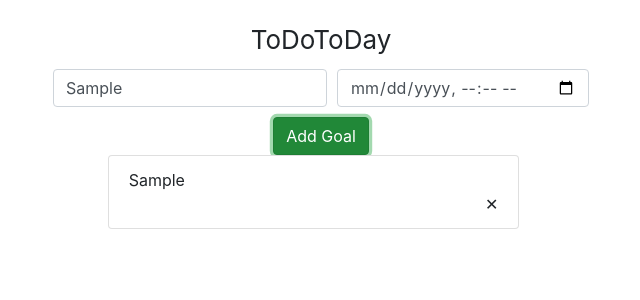
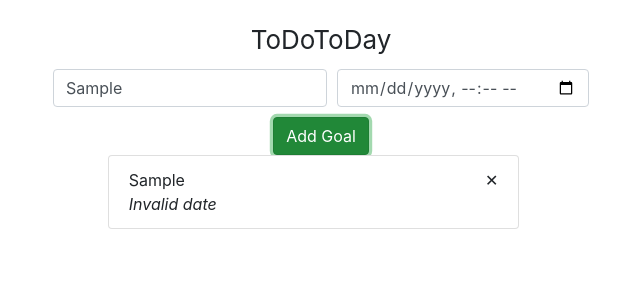
Before and after one commit to Basruhe/todotoday, a React (Create React App) app: page / in a window 1280 px wide. Both pictures are taken after typing "Sample" into the empty fields and a click on the button "Add Goal". Shown: the top 300 px of the page, without its empty margins (319-959 px from the left). Built offline with nearby package versions, Linux system fonts and the light colour scheme.

Commit message:
added moment

```diff
--- a/package.json
+++ b/package.json
@@ -6,6 +6,7 @@
     "@testing-library/jest-dom": "^4.2.4",
     "@testing-library/react": "^9.5.0",
     "@testing-library/user-event": "^7.2.1",
+    "moment": "^2.27.0",
     "react": "^16.13.1",
     "react-dom": "^16.13.1",
     "react-scripts": "3.4.1"
--- a/src/components/App.jsx
+++ b/src/components/App.jsx
@@ -3,6 +3,7 @@ import React, { Component } from "react";
 import { connect } from "react-redux";
 import { bindActionCreators } from "redux";
 import { addGoal, deleteGoal } from "../actions";
+import moment from "moment";
 
 class App extends Component {
   constructor(props) {
@@ -36,7 +37,17 @@ class App extends Component {
         {goals.map((goal) => {
           return (
             <li key={goal.id} className="list-group-item">
-              <div>{goal.text}</div>
+              <div className="list-item">
+                <div>{goal.text}</div>
+                <div>
+                  <em>
+                    {moment(new Date(goal.dueDate)).format(
+                      "MMMM Do YYYY, h:mm:ss a"
+                    )}
+                  </em>
+                  {/* {moment(new Date(goal.dueDate)).fromNow()} */}
+                </div>
+              </div>
               <div
                 className="list-item delete-button"
                 onClick={() => this.deleteGoal(goal.id)}
```
Also changed, not shown: 1 other file (tests, documents, lock files or other folders).
